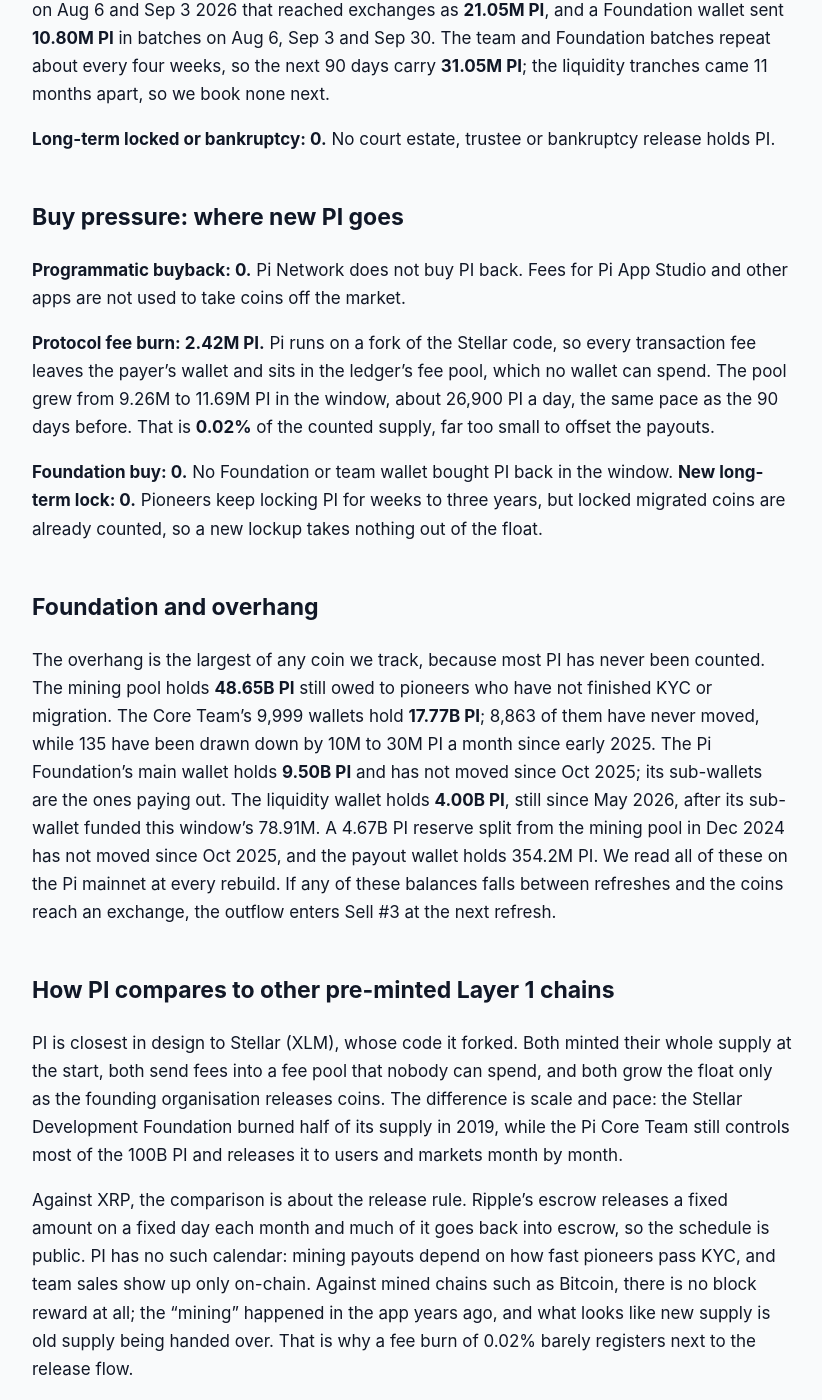
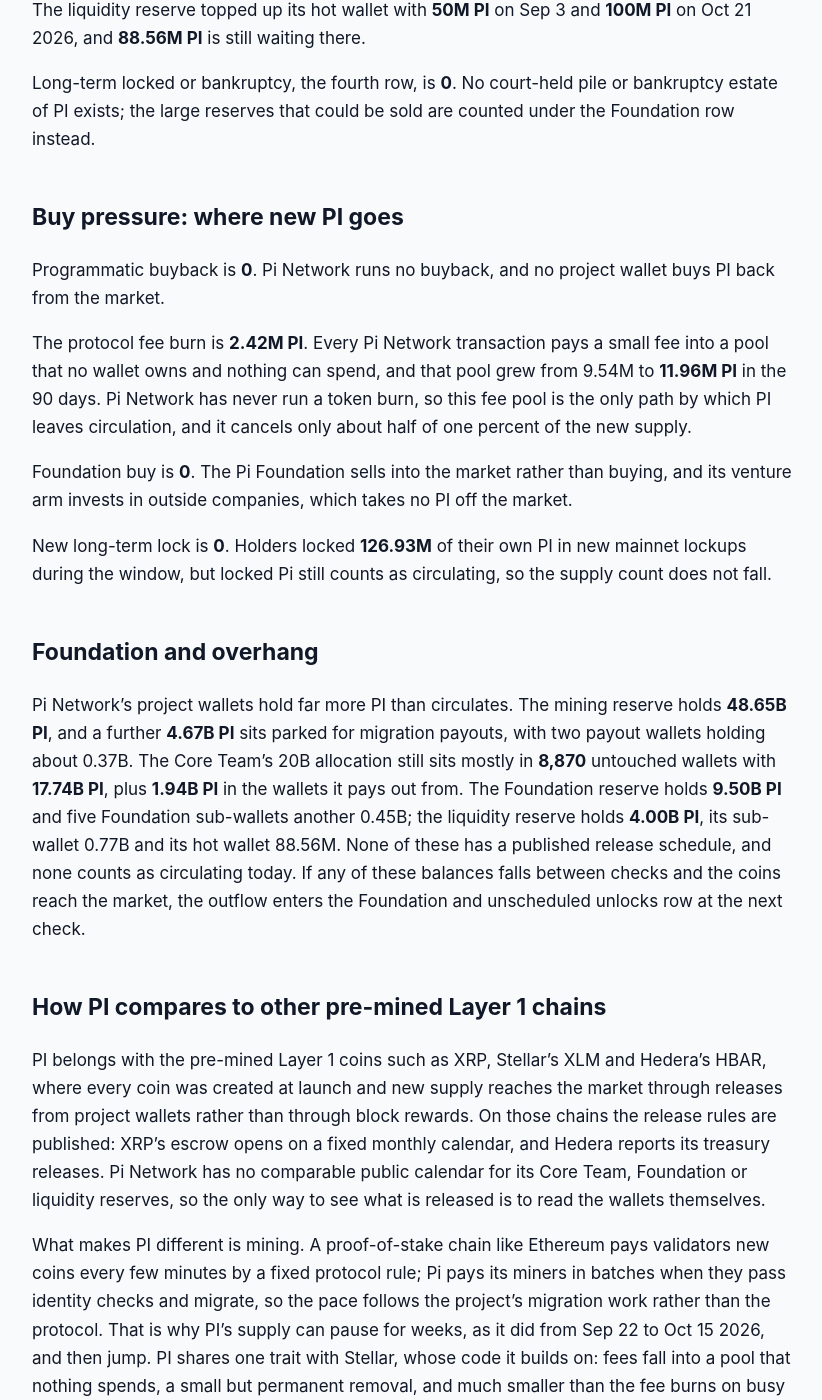
Before and after one commit to jeevansongmy-spec/mrnasdog-articles, a Jekyll site: the page built from crypto/pi-pressure-framework.md, in a window 1280 px wide and 1400 px high, scrolled down 1401 px. Shown: the whole window, without its empty margins (228-1050 px from the left). Built offline with Jekyll 4.4.1, drawn with Linux system fonts in a browser that asks for light colours; some of the changed text lies outside the part shown.

Commit message:
publish: crypto/pi-pressure-framework

```diff
--- a/crypto/pi-pressure-framework.md
+++ b/crypto/pi-pressure-framework.md
@@ -1,6 +1,6 @@
 ---
 title: "PI Inflation Analysis · October 2026 · Supply growing · projected to keep growing"
-description: "PI supply is growing: 301.27M mined PI moved to mainnet and 110.76M sent to exchanges by team wallets give +3.64% in 90 days, +2.93% next. Tiny fee burn."
+description: "PI is inflationary: 349.86M PI migrated to Pioneers and 118.76M sent to exchanges by project wallets give +4.13% net in 90 days. No buyback, tiny fee burn."
 canonical_url: "https://mrnasdog.com/research/pi/inflation"
 tags: ["crypto", "pi", "pinetwork", "layer1"]
 published: true
@@ -12,52 +12,58 @@ This is the long supply read. For the signal, the price drivers and the question
 
 # PI Inflation Analysis · October 2026 · Supply growing · projected to keep growing
 
-PI supply is growing fast. In the 90 days to Oct 15 2026, Pi Network moved **301.27M PI** of mobile-mining rewards onto its mainnet, and wallets of the Core Team, the Pi Foundation and the liquidity reserve sent another **110.76M PI** to exchanges. Against that, the network's fee burn removed only **2.42M PI**. Net, the counted supply of **11.24B PI** grew **+3.64%**, and we project **+2.93%** for the next 90 days. All 100B PI already exist; the question is only how fast they reach the market.
+PI is inflationary: circulating supply grew about **4.13%** in the 90 days to Oct 25 2026, and the next 90 days look much the same at **+4.11%**. No PI is minted on-chain, because all 100B were created at launch, but mined Pi keeps joining the supply as Pioneers migrate it to mainnet (**349.86M PI**), and project wallets sent **118.76M PI** to exchanges. Fees removed only **2.42M PI**; other trackers read **+3.24%** because they count migration alone.
 
 ## The verdict, in one paragraph
 
-The MrNasDog Pressure Framework reads PI at **+3.64%** net new supply over the last 90 days and **+2.93%** for the next 90. The inflation monitor reads **+3.03%**, a gap of **0.61 percentage points**. That is above our 0.5-point line, so we walked every source again, and the walk closed it: the monitor's window starts six days earlier and catches one more 50M mining payout (about +0.35 points), and it cannot see the 110.76M PI that team wallets sent to exchanges (about −0.99 points), because the Pi Network supply count includes only mining rewards moved to mainnet. No warning chip is needed. PI is a pre-minted coin whose float grows by release, not by printing: inflationary by unlock, with the team's wallets as a second tap.
+Pi Network's circulating supply rose a net **+4.13%** between Jul 27 and Oct 25 2026, from **468.62M PI** of new supply against **2.42M PI** taken out, on a circulating base of **11.29B PI**. Other trackers show **+3.24%** for the same stretch, a gap of **0.89 points**. The gap has a plain cause: those trackers count only migrated mining rewards, so they do not see the PI that Core Team, Foundation and liquidity wallets moved onto exchanges. Because the cause is known and the amounts add up, the coin page carries no warning note. The projection for the next 90 days is **+4.11%**. In one line: PI is a pre-mined coin whose supply grows by migration and by steady project-wallet selling, with almost nothing taking coins back out.
 
 ## Sell pressure: where new PI comes from
 
-**Mining rewards moving to mainnet: 301.27M PI.** Pioneers mine PI in the phone app for years before the coins are real. A balance only counts once the pioneer passes KYC and the Pi Core Team pays it out on mainnet, from a 65B mining pool through a payout wallet. In this window the payouts came in steps of about 50M PI until Sep 22 2026, and almost nothing has moved since. The pace has slowed sharply: the 90 days before brought 769.6M PI. The mining pool still holds **48.65B PI**, and the payout wallet holds 354.2M PI ready to send. The Pi Network KYC post of Sep 17 2026 said 417,000 pioneers were cleared from a duplicate-account check and 497,000 more would be unblocked, so the next payouts could be larger than this window's.
+Protocol inflation, the first row, is where mining shows up. Pi Network does not mint new PI on-chain; every coin has existed since launch, and 65B of them were set aside as a mining reserve that still holds **48.65B PI**. Pioneers earn Pi in the app, and when they pass the identity check and migrate, the network pays them out of that reserve. Between Jul 27 and Oct 25 2026 Pi Network paid **349.86M PI** to **657,309** Pioneer balances on mainnet. That is the coin's biggest source of new supply. Payouts ran steadily into late September, paused from Sep 22 to Oct 15 and restarted on Oct 16 2026; on Sep 17 2026 Pi Network had announced fixes to unblock migration for hundreds of thousands of Pioneers.
 
-**Vesting unlocks: 0.** The Core Team (20B), Foundation (10B) and liquidity (5B) shares unlock on paper at the same pace as the mining payouts, about 162M PI this window, but there is no dated vesting calendar. Pioneer lockups that end every day are coins already in the counted supply, so they add nothing. What really left the team wallets is booked in the next row.
+Vesting unlocks, the second row, books **0**. Pi Network counts a Pioneer's balance as circulating from the moment it is migrated, even while the Pioneer's chosen lockup keeps it from being spent. So when a mainnet lockup ends, the coin was already counted. About **6.05B PI** sits in those lockups today, and **477.55M PI** of it opens by Jan 23 2027. Those coins become spendable, which can matter for selling, but they do not add to the supply count. The team, Foundation and liquidity wallets have no on-chain vesting schedule at all.
 
-**Foundation and unscheduled unlocks: 110.76M PI.** We read all 9,999 Core Team wallets and the Foundation and liquidity wallets on the Pi mainnet and followed every payment two steps to two busy exchange wallets. A liquidity wallet that received 50M PI on Sep 3 2026 delivered **78.91M PI** to exchanges in the window and is now empty. Core Team wallets released batches on Aug 6 and Sep 3 2026 that reached exchanges as **21.05M PI**, and a Foundation wallet sent **10.80M PI** in batches on Aug 6, Sep 3 and Sep 30. The team and Foundation batches repeat about every four weeks, so the next 90 days carry **31.05M PI**; the liquidity tranches came 11 months apart, so we book none next.
+Foundation and unscheduled unlocks, the third row, is **118.76M PI**. These are project-held coins that reached exchange deposit addresses in the window: **81.01M PI** from the liquidity reserve's hot wallet, **23.75M PI** from Core Team wallets and **14.00M PI** from the Foundation. Each of the three moved in monthly batches through August, September and October 2026. The liquidity reserve topped up its hot wallet with **50M PI** on Sep 3 and **100M PI** on Oct 21 2026, and **88.56M PI** is still waiting there.
 
-**Long-term locked or bankruptcy: 0.** No court estate, trustee or bankruptcy release holds PI.
+Long-term locked or bankruptcy, the fourth row, is **0**. No court-held pile or bankruptcy estate of PI exists; the large reserves that could be sold are counted under the Foundation row instead.
 
 ## Buy pressure: where new PI goes
 
-**Programmatic buyback: 0.** Pi Network does not buy PI back. Fees for Pi App Studio and other apps are not used to take coins off the market.
+Programmatic buyback is **0**. Pi Network runs no buyback, and no project wallet buys PI back from the market.
 
-**Protocol fee burn: 2.42M PI.** Pi runs on a fork of the Stellar code, so every transaction fee leaves the payer's wallet and sits in the ledger's fee pool, which no wallet can spend. The pool grew from 9.26M to 11.69M PI in the window, about 26,900 PI a day, the same pace as the 90 days before. That is **0.02%** of the counted supply, far too small to offset the payouts.
+The protocol fee burn is **2.42M PI**. Every Pi Network transaction pays a small fee into a pool that no wallet owns and nothing can spend, and that pool grew from 9.54M to **11.96M PI** in the 90 days. Pi Network has never run a token burn, so this fee pool is the only path by which PI leaves circulation, and it cancels only about half of one percent of the new supply.
 
-**Foundation buy: 0.** No Foundation or team wallet bought PI back in the window. **New long-term lock: 0.** Pioneers keep locking PI for weeks to three years, but locked migrated coins are already counted, so a new lockup takes nothing out of the float.
+Foundation buy is **0**. The Pi Foundation sells into the market rather than buying, and its venture arm invests in outside companies, which takes no PI off the market.
+
+New long-term lock is **0**. Holders locked **126.93M** of their own PI in new mainnet lockups during the window, but locked Pi still counts as circulating, so the supply count does not fall.
 
 ## Foundation and overhang
 
-The overhang is the largest of any coin we track, because most PI has never been counted. The mining pool holds **48.65B PI** still owed to pioneers who have not finished KYC or migration. The Core Team's 9,999 wallets hold **17.77B PI**; 8,863 of them have never moved, while 135 have been drawn down by 10M to 30M PI a month since early 2025. The Pi Foundation's main wallet holds **9.50B PI** and has not moved since Oct 2025; its sub-wallets are the ones paying out. The liquidity wallet holds **4.00B PI**, still since May 2026, after its sub-wallet funded this window's 78.91M. A 4.67B PI reserve split from the mining pool in Dec 2024 has not moved since Oct 2025, and the payout wallet holds 354.2M PI. We read all of these on the Pi mainnet at every rebuild. If any of these balances falls between refreshes and the coins reach an exchange, the outflow enters Sell #3 at the next refresh.
+Pi Network's project wallets hold far more PI than circulates. The mining reserve holds **48.65B PI**, and a further **4.67B PI** sits parked for migration payouts, with two payout wallets holding about 0.37B. The Core Team's 20B allocation still sits mostly in **8,870** untouched wallets with **17.74B PI**, plus **1.94B PI** in the wallets it pays out from. The Foundation reserve holds **9.50B PI** and five Foundation sub-wallets another 0.45B; the liquidity reserve holds **4.00B PI**, its sub-wallet 0.77B and its hot wallet 88.56M. None of these has a published release schedule, and none counts as circulating today. If any of these balances falls between checks and the coins reach the market, the outflow enters the Foundation and unscheduled unlocks row at the next check.
 
-## How PI compares to other pre-minted Layer 1 chains
+## How PI compares to other pre-mined Layer 1 chains
 
-PI is closest in design to Stellar (XLM), whose code it forked. Both minted their whole supply at the start, both send fees into a fee pool that nobody can spend, and both grow the float only as the founding organisation releases coins. The difference is scale and pace: the Stellar Development Foundation burned half of its supply in 2019, while the Pi Core Team still controls most of the 100B PI and releases it to users and markets month by month.
+PI belongs with the pre-mined Layer 1 coins such as XRP, Stellar's XLM and Hedera's HBAR, where every coin was created at launch and new supply reaches the market through releases from project wallets rather than through block rewards. On those chains the release rules are published: XRP's escrow opens on a fixed monthly calendar, and Hedera reports its treasury releases. Pi Network has no comparable public calendar for its Core Team, Foundation or liquidity reserves, so the only way to see what is released is to read the wallets themselves.
 
-Against XRP, the comparison is about the release rule. Ripple's escrow releases a fixed amount on a fixed day each month and much of it goes back into escrow, so the schedule is public. PI has no such calendar: mining payouts depend on how fast pioneers pass KYC, and team sales show up only on-chain. Against mined chains such as Bitcoin, there is no block reward at all; the "mining" happened in the app years ago, and what looks like new supply is old supply being handed over. That is why a fee burn of 0.02% barely registers next to the release flow.
+What makes PI different is mining. A proof-of-stake chain like Ethereum pays validators new coins every few minutes by a fixed protocol rule; Pi pays its miners in batches when they pass identity checks and migrate, so the pace follows the project's migration work rather than the protocol. That is why PI's supply can pause for weeks, as it did from Sep 22 to Oct 15 2026, and then jump. PI shares one trait with Stellar, whose code it builds on: fees fall into a pool that nothing spends, a small but permanent removal, and much smaller than the fee burns on busy chains.
+
+Against fixed-cap coins with halvings, such as Bitcoin, PI looks very different. Its cap is 100B, but only **11.29B** circulates, so most of the supply that could ever come out is still ahead, held in project wallets.
 
 ## What to watch in the next 90 days
 
-**Mining payouts restarting.** The payout wallet has been still since Sep 22 2026; a new 500M PI top-up from the mining pool, like the one on Sep 8 2026, would signal the next round of migration.
+The Pi Ecosystem Summit runs online from Nov 17 to Nov 19 2026; watch for any news on migration, lockups or the reserves, since the agenda so far covers only developer tools and a hackathon.
 
-**The 497,000 fast-track pioneers.** On Oct 15 2026 the Pi sponsor wallet began sending small amounts of PI for gas to many wallets, which may be the fix promised on Sep 17 2026 so these pioneers can claim their balances.
+The migration pace after the restart on Oct 16 2026 matters most: Pi Network paid **41.25M PI** to Pioneers in the week to Oct 25, and the next payout-wallet top-up will show whether the faster pace holds.
 
-**Team and Foundation batches around late Oct, late Nov and late Dec 2026.** They have fired about every four weeks; a larger batch, or a new 50M liquidity tranche, would push the next-90-day number up.
+Mainnet lockups open **173.67M PI** in November, **144.17M PI** in December and **124.63M PI** from Jan 1 to Jan 23 2027. That adds no new supply, but it does free up coins that holders could sell.
 
-**Protocol 28 on Oct 16 2026.** The mainnet upgrade changes how nodes agree on blocks and how smart contracts are upgraded; it does not change supply or fees.
+The liquidity hot wallet still holds **88.56M PI** after its Oct 21 2026 top-up, and the Foundation and Core Team have sent batches roughly every four weeks; the next ones would be due around mid-November and mid-December 2026.
 
 ## Summary
 
-PI is a pre-minted coin whose counted supply grows as the Pi Core Team pays out mobile-mining rewards and as team, Foundation and liquidity wallets send coins to exchanges: **301.27M** plus **110.76M PI** in the last 90 days, against a **2.42M PI** fee burn, for **+3.64%** net and **+2.93%** projected next. The main risk is the size of what is still held back: 48.65B PI in the mining pool and more than 31B PI in team, Foundation and liquidity wallets. There is no cap on the pace of release other than the team's own choices, so PI supply will keep growing for years.
+PI is inflationary: circulating supply grew **+4.13%** in the 90 days to Oct 25 2026 and is projected at **+4.11%** for the next 90 days. Pi Network mints nothing on-chain, but mined Pi reaches mainnet through migration (**349.86M PI**) and project wallets sold **118.76M PI** into exchanges, while fees removed just **2.42M PI**. The key risk is the overhang: about 88B PI sits in mining, Core Team, Foundation and liquidity wallets with no published release schedule. The hard ceiling is 100B PI, of which only about 11% circulates today.
 
-*MrNasDog Pressure Framework analysis of PI, Metric 1 — Inflation. Data + explanation only. Not financial advice. Checked Oct 15 2026.*
+---
+
+*MrNasDog Pressure Framework analysis of PI, Metric 1 — Inflation. Data + explanation only. Not financial advice. Checked Oct 25 2026.*
```
